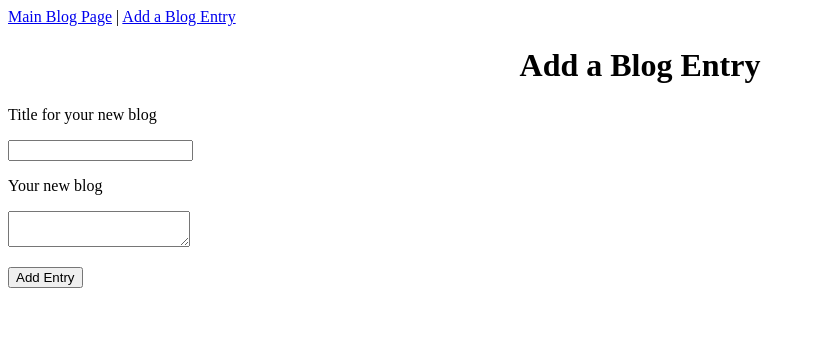
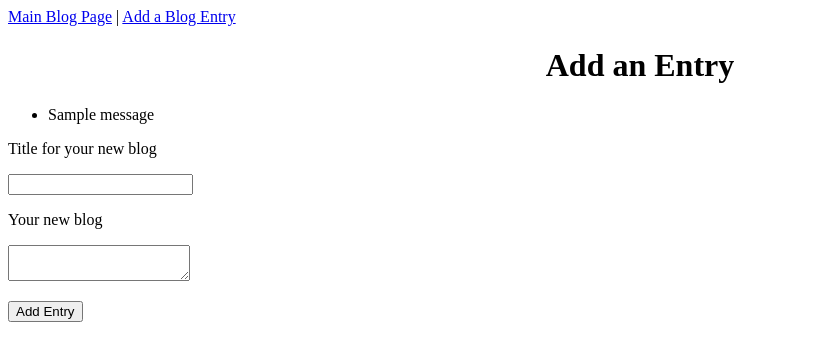
Before and after one commit to stillalex55/build-a-blog, a Flask app: page /newpost in a window 1280 px wide. Shown: the top 361 px of the page, without its empty margins (0-814 px from the left). Run offline with Flask 2, Linux system fonts and the light colour scheme; one stand-in notice (Sample message) is shown.

Commit message:
Added error messages and fixed title error

```diff
--- a/main.py
+++ b/main.py
@@ -3,7 +3,7 @@ from flask_sqlalchemy import SQLAlchemy
 
 app = Flask(__name__)
 app.config['DEBUG'] = True
-app.config['SQLALCHEMY_DATABASE_URI'] = 'mysql+pymysql://build-a-blog:Aa02850621!@localhost:8889/build-a-blog'
+app.config['SQLALCHEMY_DATABASE_URI'] = 'mysql+pymysql://buildablog:Aa02850621!@localhost:8889/buildablog'
 app.config['SQLALCHEMY_ECHO'] = True
 db = SQLAlchemy(app)
 app.secret_key = 'jfhjerj3h234'
@@ -29,12 +29,21 @@ def new_post():
     if request.method == 'POST':
         new_title = request.form['title']
         new_blog = request.form['blog']
-        new_post = Blog(new_title, new_blog)
-        db.session.add(new_post)
-        db.session.commit()
-        return redirect ('/blog?id={}'.format(new_post.id))
 
-    return render_template('newpost.html', title="Add a Blog Entry")
+        if new_title == "":
+            flash('Must have a title')
+            return redirect("/newpost")
+        if new_blog == "":
+            flash('Must have a body')
+            return redirect("/newpost")
+        else:
+            new_post = Blog(title, blog)
+            db.session.add(new_post)
+            db.session.commit()
+            return redirect ('/blog?id={}'.format(new_post.id))
+
+
+    return render_template('newpost.html', title="Add an Entry")
 
 @app.route('/blog', methods=['POST', 'GET'])
 def blog():
@@ -45,7 +54,7 @@ def blog():
         return render_template('blog.html', title="Build a Blog", blogs=blogs)
     else:
         posts = Blog.query.get(blog_id)
-        return render_template('blogpost.html', title='Your New Post', posts=posts)
+        return render_template('blogpost.html', title=posts.title, posts=posts)
 
 if __name__ == '__main__':
     app.run()
--- a/templates/base.html
+++ b/templates/base.html
@@ -9,6 +9,13 @@
         </style>
     </head>
 <body>
+        {% with messages = get_flashed_messages() %}
+        <ul>
+            {% for message in messages %}
+                <li>{{message}}</li>
+            {% endfor %}
+        </ul>
+    {% endwith %}
 
     {% block content %}
     {% endblock %}
```
